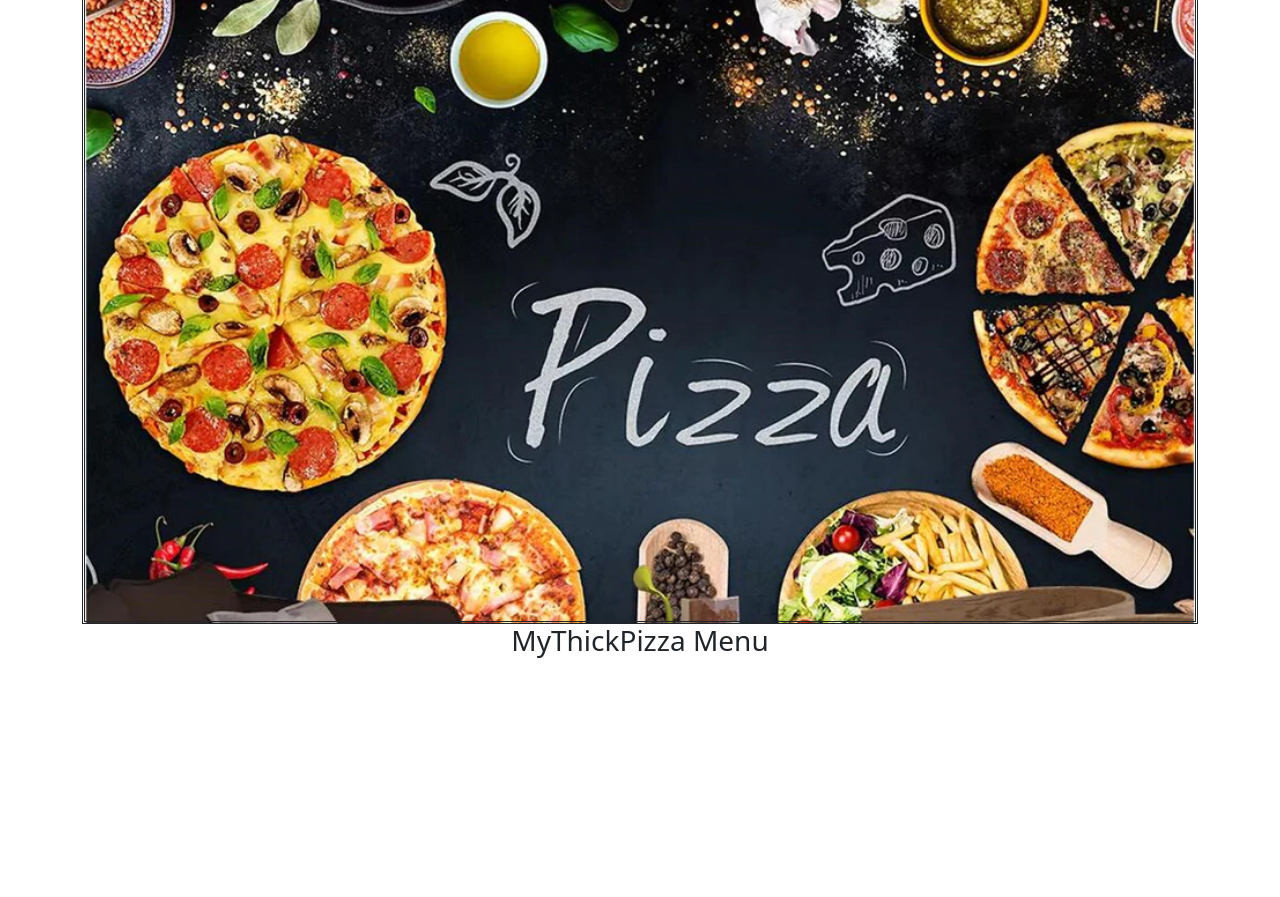
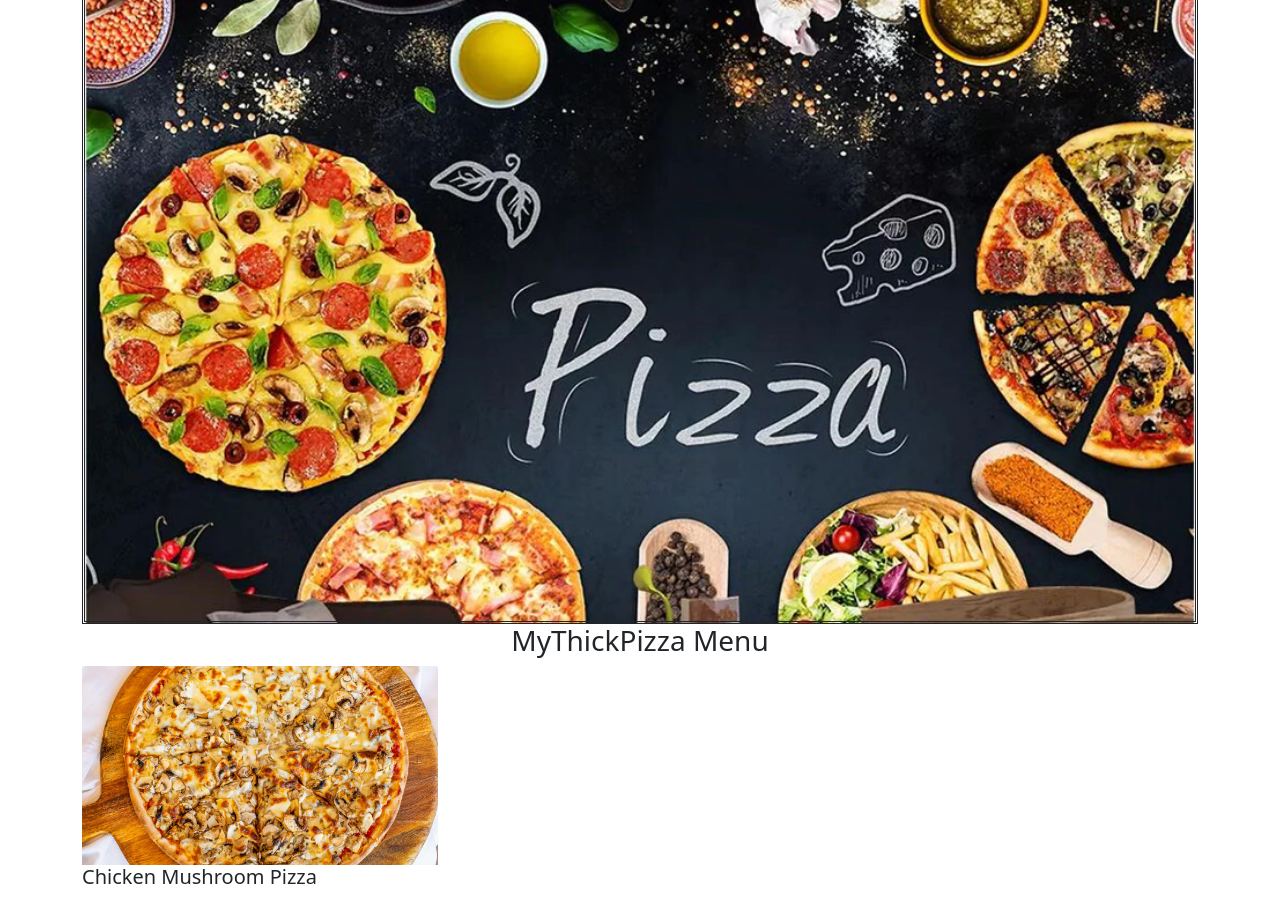
Before and after one commit to categrace/My-thick-pizza, a plain HTML site: page index.html in a window 1280 px wide. Shown: the part 76-973 px from the top of the page. Before the commit the page ends 800 px from the top, so only its background shows below. Drawn offline with Linux system fonts and the light colour scheme.

Commit message:
Add first pizza name and image in row column 1

```diff
--- a/index.html
+++ b/index.html
@@ -15,7 +15,16 @@
         </div>
         <div class="menu">
             <h3 class="text-center">MyThickPizza Menu</h3>
-            <div class="row"
+            <div class="row">
+                <div class="col-md-4 ">
+                    <div>
+                        <img class="card-img-top" src="/Images/Chicken-Mushroom.jpg">
+                    </div>
+                    <div class="overlay1">
+                        <h5 class="text-bold">Chicken Mushroom Pizza</h5>
+                    </div>
+                </div>
+            </div>
         </div>
     </div>
 
```
Also changed, not shown: Images/Chicken-Mushroom.jpg (added), Images/hawaiian.jpg (added), Images/magherita.jpg (added), Images/peperoni.jpg (added), Images/periperi.jpg (added), Images/veg-supreme.png (added).
